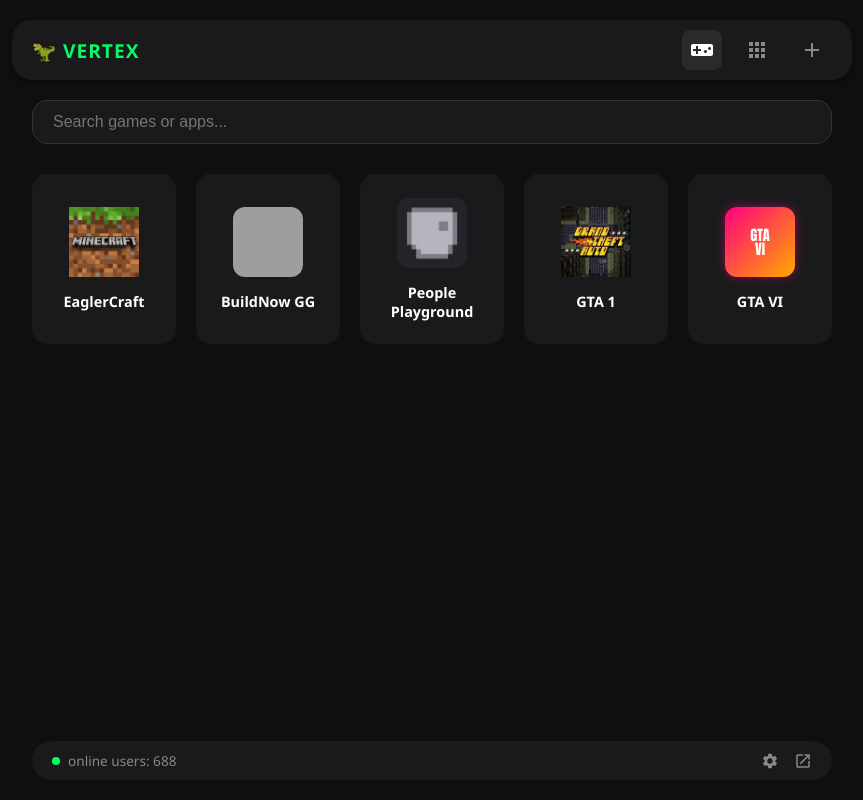
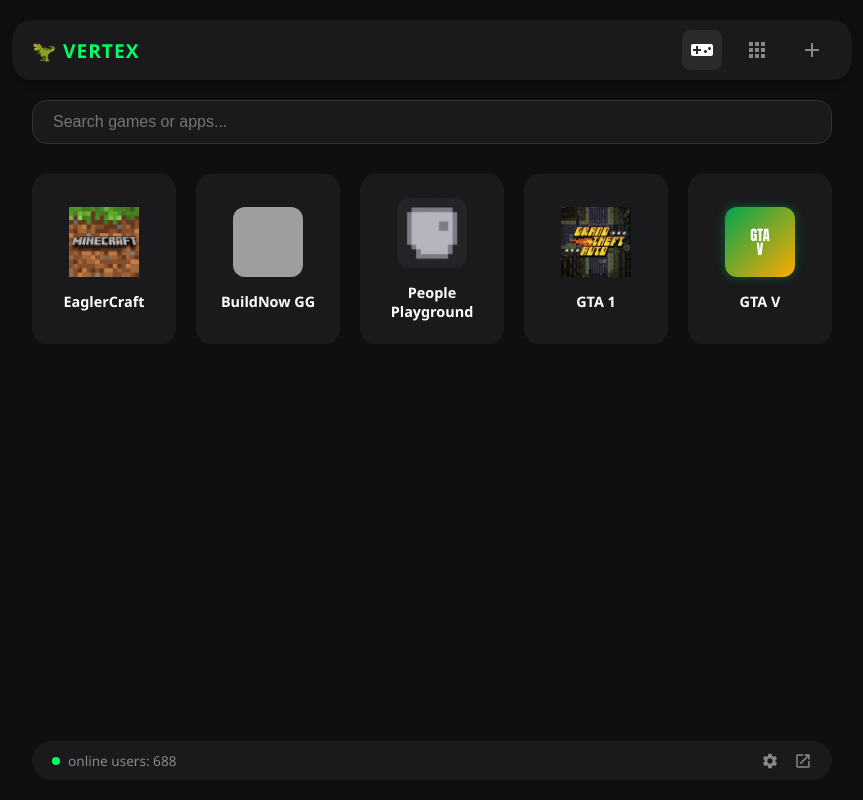
Before and after one commit to Spoodermanbou/unblockedgamewebsite, a plain HTML site: page os.html in a window 1280 px wide. Shown: the whole page, without its empty margins (208-1071 px from the left). Drawn offline with Linux system fonts and the light colour scheme; grey boxes are pictures that could not be loaded.

Commit message:
Refactor HTML structure and styles for Vertex OS

```diff
--- a/os.html
+++ b/os.html
@@ -124,23 +124,23 @@
             font-weight: 600;
         }
 
-        /* Custom GTA VI Icon */
+        /* Custom GTA V Icon */
         .gta-icon {
             width: 70px;
             height: 70px;
             border-radius: 12px;
             margin-bottom: 15px;
-            background: linear-gradient(135deg, #ff007f, #ffaa00);
+            background: linear-gradient(135deg, #00a550, #ffaa00);
             display: flex;
             flex-direction: column;
             align-items: center;
             justify-content: center;
             color: white;
             font-family: Impact, sans-serif;
-            box-shadow: 0 0 10px rgba(255, 0, 127, 0.5);
+            box-shadow: 0 0 10px rgba(0, 165, 80, 0.5);
         }
         .gta-top { font-size: 16px; line-height: 1; }
-        .gta-num { font-size: 28px; line-height: 1; }
+        .gta-num { font-size: 32px; line-height: 1; }
 
         /* Bottom Status Bar */
         .bottom-bar {
@@ -183,15 +183,12 @@
         </div>
         <div class="nav-right">
             <div class="nav-icon active" id="btn-games" onclick="switchTab('games')" title="Games">
-                <!-- Gamepad Icon -->
                 <svg viewBox="0 0 24 24"><path d="M21 6H3c-1.1 0-2 .9-2 2v8c0 1.1.9 2 2 2h18c1.1 0 2-.9 2-2V8c0-1.1-.9-2-2-2zm-10 7H8v3H6v-3H3v-2h3V8h2v3h3v2zm4.5 2c-.83 0-1.5-.67-1.5-1.5s.67-1.5 1.5-1.5 1.5.67 1.5 1.5-.67 1.5-1.5 1.5zm4-3c-.83 0-1.5-.67-1.5-1.5S18.67 9 19.5 9s1.5.67 1.5 1.5-.67 1.5-1.5 1.5z"/></svg>
             </div>
             <div class="nav-icon" id="btn-apps" onclick="switchTab('apps')" title="Apps">
-                <!-- Grid Icon -->
                 <svg viewBox="0 0 24 24"><path d="M4 4h4v4H4zm6 0h4v4h-4zm6 0h4v4h-4zM4 10h4v4H4zm6 0h4v4h-4zm6 0h4v4h-4zM4 16h4v4H4zm6 0h4v4h-4zm6 0h4v4h-4z"/></svg>
             </div>
             <div class="nav-icon" title="Add App">
-                <!-- Plus Icon -->
                 <svg viewBox="0 0 24 24"><path d="M19 13h-6v6h-2v-6H5v-2h6V5h2v6h6v2z"/></svg>
             </div>
         </div>
@@ -227,20 +224,16 @@
             <span>GTA 1</span>
         </div>
 
-        <div class="item-card" data-category="games" onclick="openApp('./GTAVI.html')">
+        <div class="item-card" data-category="games" onclick="openApp('./gtav.html')">
             <div class="gta-icon">
                 <span class="gta-top">GTA</span>
-                <span class="gta-num">VI</span>
+                <span class="gta-num">V</span>
             </div>
-            <span>GTA VI</span>
+            <span>GTA V</span>
         </div>
 
         <!-- ================= APPS TAB ================= -->
-
-        <div class="item-card" data-category="apps" style="display: none;" onclick="openApp('./TikTok.html')">
-            <img src="https://cdn-icons-png.flaticon.com/512/3046/3046121.png" style="filter: invert(1); object-fit: contain; border-radius: 0;" alt="TikTok">
-            <span>TikTok</span>
-        </div>
+        <!-- Cleaned out for stealth. Ready for local apps like Meme Soundboard -->
 
     </div>
 
@@ -250,14 +243,12 @@
             <span class="status-dot"></span> online users: 688
         </div>
         <div style="display: flex; gap: 15px;">
-            <!-- Settings Icon -->
             <svg width="18" height="18" fill="var(--text-muted)" viewBox="0 0 24 24"><path d="M19.14,12.94c0.04-0.3,0.06-0.61,0.06-0.94c0-0.32-0.02-0.64-0.06-0.94l2.03-1.58c0.18-0.14,0.23-0.41,0.12-0.61 l-1.92-3.32c-0.12-0.22-0.37-0.29-0.59-0.22l-2.39,0.96c-0.5-0.38-1.03-0.7-1.62-0.94L14.4,2.81c-0.04-0.24-0.24-0.41-0.48-0.41 h-3.84c-0.24,0-0.43,0.17-0.47,0.41L9.25,5.35C8.66,5.59,8.12,5.92,7.63,6.29L5.24,5.33c-0.22-0.08-0.47,0-0.59,0.22L2.73,8.87 C2.62,9.08,2.66,9.34,2.86,9.48l2.03,1.58C4.84,11.36,4.8,11.69,4.8,12s0.02,0.64,0.06,0.94l-2.03,1.58 c-0.18,0.14-0.23,0.41-0.12,0.61l1.92,3.32c0.12,0.22,0.37,0.29,0.59,0.22l2.39-0.96c0.5,0.38,1.03,0.7,1.62,0.94l0.36,2.54 c0.05,0.24,0.24,0.41,0.48,0.41h3.84c0.24,0,0.44-0.17,0.47-0.41l0.36-2.54c0.59-0.24,1.13-0.56,1.62-0.94l2.39,0.96 c0.22,0.08,0.47,0,0.59-0.22l1.92-3.32c0.12-0.22,0.07-0.49-0.12-0.61L19.14,12.94z M12,15.6c-1.98,0-3.6-1.62-3.6-3.6 s1.62-3.6,3.6-3.6s3.6,1.62,3.6,3.6S13.98,15.6,12,15.6z"/></svg>
-            <!-- External Link Icon -->
             <svg width="18" height="18" fill="var(--text-muted)" viewBox="0 0 24 24"><path d="M19 19H5V5h7V3H5c-1.11 0-2 .9-2 2v14c0 1.1.89 2 2 2h14c1.1 0 2-.9 2-2v-7h-2v7zM14 3v2h3.59l-9.83 9.83 1.41 1.41L19 6.41V10h2V3h-7z"/></svg>
         </div>
     </div>
 
-   <script>
+    <script>
         // Tab switching logic
         function switchTab(tabName) {
             const gamesBtn = document.getElementById('btn-games');
```
